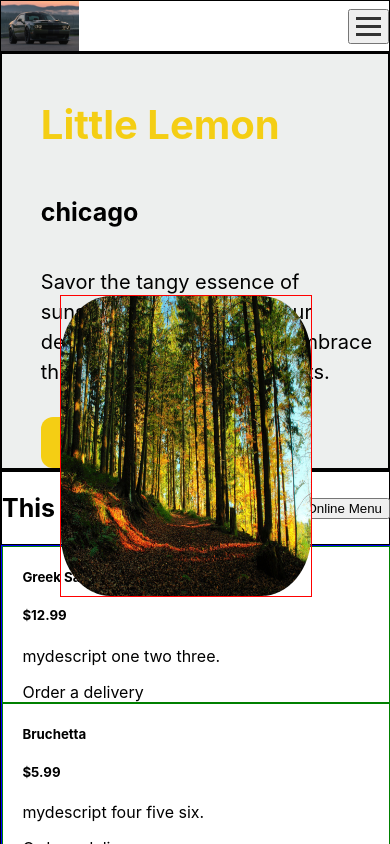
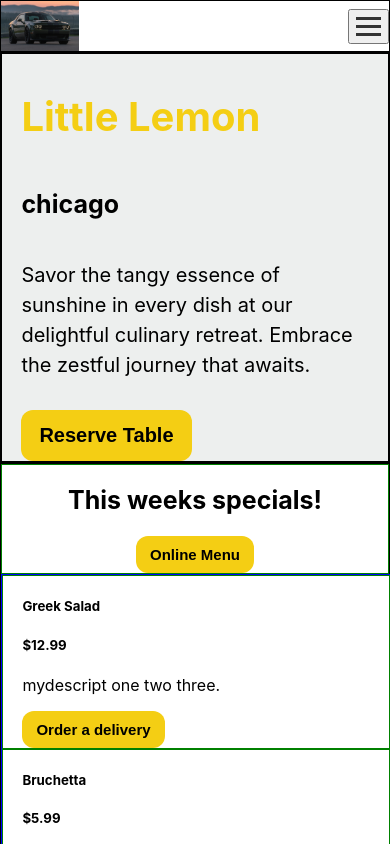
Before and after one commit to Kabir1112918/meta-frontend-capstone-project, a React (Create React App) app: page / in a window 390 px wide. Shown: the top 844 px of the page. Built offline with nearby package versions, Linux system fonts and the light colour scheme.

Commit message:
reserve table button functionality implementation

```diff
--- a/src/App.css
+++ b/src/App.css
@@ -59,8 +59,8 @@ Header {
     display: flex;
     flex-direction: column;
     align-items: left;
-    padding-left: 10%;
-    padding-top: 5%;
+    padding-inline: 5%;
+    padding-top: 3%;
     border: 1px solid black;
 }
 
@@ -80,7 +80,7 @@ h2 {
     margin-bottom: 30px;
 }
 
-.banner-left button {
+.banner-left button{
     background-color: #F4CE14;
     color: black;
     padding: 14px 18px;
@@ -95,11 +95,12 @@ h2 {
 
 .banner-right {
     width: 250px;
-    height: 300px;
-    position: absolute;
+    height: 350px;
+    /* position: absolute;
     right: 20%;
-    top: 35%;
+    top: 35%; */
     border: 1px solid red;
+    margin-block: 3%;
 }
 
 
@@ -114,12 +115,16 @@ h2 {
 
 /* Footer css */
 Footer {
+    width: 100%;
+    box-sizing: border-box;
     display: flex;
     flex-wrap: nowrap;
     justify-content: flex-start;
     padding-block: 10px;
     padding-inline: 13% 10%;
+    /* padding: 10px 13%; */
     border: 1px solid blue;
+
 }
 
 
@@ -183,15 +188,31 @@ div.week-special {
     border: 1px solid black;
 }
 
+div.menu button {
+    background-color: #F4CE14;
+    color: black;
+    padding: 10px 14px;
+    border: none;
+    text-decoration: none;
+    border-radius: 12px;
+    font-size: 15px;
+    font-weight: bold;
+    cursor: pointer;
+    width: fit-content;
+
+}
+
 /* Booking form css */
+
 div.myform {
-    display: flex;
+    display: none;
     flex-wrap: nowrap;
     flex-direction: column;
     justify-content: space-between;
     align-items: left;
     padding: 10px 13%;
     border: 1px solid black;
+    padding-bottom: 5%;
 }
 
 div.myform form {
@@ -203,6 +224,7 @@ div.fitem {
     width: 40%;
     display: flex;
     justify-content: space-between;
+    margin-block: 1%;
 
 }
 
@@ -211,8 +233,37 @@ form input {
 
 }
 
+/* booking confirm dialogbox css */
+div.dialogbox {
+    width: fit-content;
+    height: fit-content;
+    display: flex;
+    flex-direction: column;
+    justify-content: center;
+    align-items: center;
+    padding: 2%;
+    border: 1px solid black;
+    border-radius: 16px;
+    background-color: lightcyan;
+}
+
+div.dialog-btn {
+    display: flex;
+    border: 2px solid black;
+    justify-content: space-between;
+    width: 60%;
+
+}
+
+div.dialogbox > * {
+    border: 1px solid green;
+    margin-block: 2%;
+}
+
+
 @media only screen and (max-width: 800px) {
 
+    /* Nav css */
     .navbar{
         padding: 0;
         flex-wrap: wrap;
@@ -283,8 +334,13 @@ form input {
     }
 
     div.week-special {
-        padding: 0;
+        flex-direction: column;
+        align-items: left;
+        border: 1px solid green;
+        width: 100%;
+        box-sizing: border-box;
     }
+
 
     div.items {
         width: 100%;
@@ -304,6 +360,10 @@ form input {
         padding: 0;
     }
 
+    Header div.banner-right {
+        display: none;
+    }
+
 
 
   }
--- a/src/App.js
+++ b/src/App.js
@@ -5,7 +5,8 @@ import Header from './components/Header';
 import Footer from './components/Footer';
 import Bookingform from './components/Bookingform';
 import Menu from './components/Menu';
-// import Testimonial from './components/Testimonial';
+import BookingConfirm from './components/BookingConfirm';
+
 
 const App = () => {
   return (
@@ -13,9 +14,9 @@ const App = () => {
       <Nav/>
       <Header/>
       <Menu/>
-      {/* <Testimonial/> */}
       <Footer/>
       {/* <Bookingform/> */}
+      {/* <BookingConfirm/> */}
 
     </div>
   );
--- /dev/null
+++ b/src/components/BookingConfirm.js
@@ -0,0 +1,18 @@
+import React, { useState } from 'react';
+
+const BookingConfirm = () => {
+
+  return (
+    <div className='dialogbox'>
+      <img src={'#'} width='100px' height='100px'></img>
+      <h2>Are you sure?</h2>
+      <p>you won't be able to cancel it.</p>
+      <div className='dialog-btn'>
+        <button>Back</button>
+        <button>OKay</button>
+      </div>
+    </div>
+  );
+};
+
+export default BookingConfirm;
--- a/src/components/Bookingform.js
+++ b/src/components/Bookingform.js
@@ -1,9 +1,10 @@
-import React, { useState } from 'react';
+import React, { useRef, useState } from 'react';
 
-const Bookingform = () => {
+const Bookingform = (props) => {
 
   return (
-    <div className='myform'>
+    <div className='myform' ref={props.bform}>
+      {/* <h1>{props.bform}</h1> */}
       <form action="#" method="post">
         <div className='fitem'>
           <label for="date">Date:</label>
--- a/src/components/Header.js
+++ b/src/components/Header.js
@@ -1,10 +1,19 @@
-import React, { useState } from 'react';
+import React, { useRef, useState } from 'react';
 import banner from '../assets/banner.jpg';
+import Bookingform from './Bookingform';
 
 const Header = () => {
+  const bform = useRef();
+  const myheader = useRef();
+
+  const headerToggle = () => {
+    myheader.current.style.display = 'none';
+    bform.current.style.display = 'flex';
+  }
 
   return (
-    <header>
+    <>
+      <header ref={myheader}>
         <div className={'banner-left'}>
           <h1>Little Lemon</h1>
           <h2>chicago</h2>
@@ -13,7 +22,7 @@ const Header = () => {
             dish at our delightful culinary retreat. Embrace
             the zestful journey that awaits.
           </p>
-        <button>Reserve Table</button>
+          <button onClick={headerToggle}>Reserve Table</button>
         </div>
 
         <div className={'banner-right'}>
@@ -21,6 +30,8 @@ const Header = () => {
         </div>
 
       </header>
+      <Bookingform bform={bform}/>
+    </>
   );
 };
 
--- a/src/components/Item.js
+++ b/src/components/Item.js
@@ -9,7 +9,7 @@ const Item = (props) => {
         <h5>{name}</h5>
         <h5>{price}</h5>
         <p>{description}</p>
-        <a>Order a delivery</a>
+        <button>Order a delivery</button>
         {/* <img src={props.icon}></img> */}
     </div>
   );
--- a/src/components/Nav.js
+++ b/src/components/Nav.js
@@ -18,7 +18,7 @@ const Nav = () => {
         <div className='bar'></div>
       </button>
 
-      <ul className={`nav-links ${menuState ? "visible" : ""}`}>
+      <ul className={`nav-links ${menuState ? "open" : ""}`}>
             <li><a href="#">Home</a></li>
             <li><a href="#">About</a></li>
             <li><a href="#">Servies</a></li>
```
Lines whose indentation alone changed are shown as unchanged.
